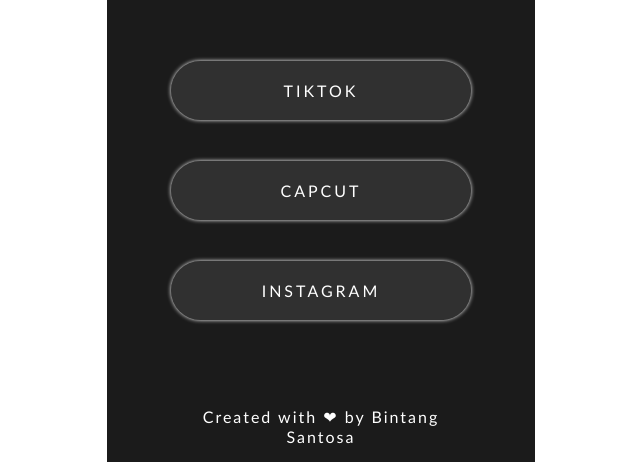
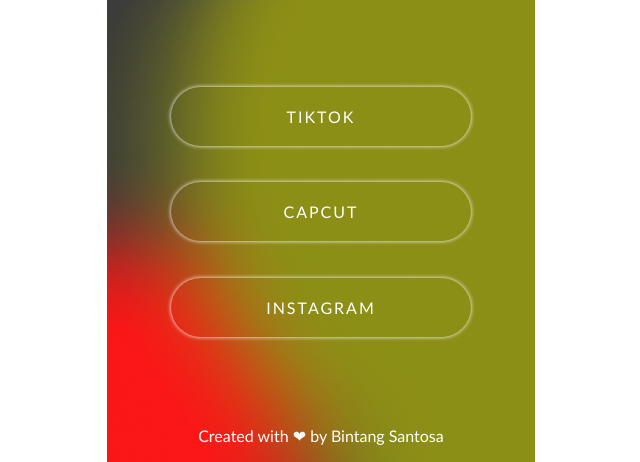
Before and after one commit to BntngSantosa/bio-TT, a plain HTML site: page index.html in a window 1280 px wide. Shown: the part 338-800 px from the top of the page, without its empty margins (319-959 px from the left). Drawn offline with Linux system fonts and the light colour scheme.

Commit message:
Update css

```diff
--- a/index.html
+++ b/index.html
@@ -13,7 +13,7 @@
       </nav>
       <section class="hero">
         <div class="container">
-          <img src="/asests/imgs/WhatsApp Image 2023-07-15 at 15..jpg" alt="">
+          <img src="/asests/imgs/WhatsApp Image 2023-07-15 at 15..jpg" alt="" />
           <h3>TEMPLATE | KECE 🔥</h3>
           <p>@creatormuda_0</p>
         </div>
@@ -21,12 +21,12 @@
       <section class="socmed">
         <div class="container">
           <a href="https://www.tiktok.com/@creatormuda_0" target="_blank">TIKTOK</a>
-          <a href="https://mobile.capcutshare.com/s/Zs8FjDsU1/">CAPCUT</a>
+          <a href="https://mobile.capcutshare.com/s/Zs8FjDsU1/" target="_blank">CAPCUT</a>
           <a href="https://www.instagram.com/bntngsnts_/" target="_blank">INSTAGRAM</a>
         </div>
       </section>
       <footer>
-        <p style="color: white">Created with ❤ by <a href="http://instagram.com/bntngsnts_/" class="text-white fw-bold">Bintang Santosa</a></p>
+        <p style="color: white">Created with ❤ by <a href="http://instagram.com/bntngsnts_/" class="text-white fw-bold" target="_blank">Bintang Santosa</a></p>
       </footer>
     </main>
   </body>
--- a/src/css/style.css
+++ b/src/css/style.css
@@ -4,7 +4,7 @@
   box-sizing: border-box;
 }
 body {
-  font-family: 'Gill Sans', 'Gill Sans MT', Calibri, 'Trebuchet MS', sans-serif;
+  font-family: "Gill Sans", "Gill Sans MT", Calibri, "Trebuchet MS", sans-serif;
   width: 100%;
   display: flex;
   align-items: center;
@@ -18,7 +18,9 @@ main {
   flex-direction: column;
   align-items: center;
   justify-content: space-between;
-  background-color: rgb(27, 27, 27);
+  background: url(/asests/imgs/Group\ 1\ \(3\).png);
+  background-position: center;
+  background-repeat: no-repeat;
 }
 main nav {
   width: 100%;
@@ -26,7 +28,6 @@ main nav {
   display: flex;
   align-items: center;
   justify-content: center;
-  background-color: rgba(70, 70, 70, 0.5);
   border-radius: 50px;
   box-shadow: rgb(255, 255, 255) 0 0 4px;
 }
@@ -52,7 +53,8 @@ main .hero .container img {
   margin-bottom: 20px;
   border-radius: 50px;
 }
-main .hero .container h3, p {
+main .hero .container h3,
+main .hero .container p {
   color: white;
   letter-spacing: 2px;
 }
@@ -61,11 +63,11 @@ main .socmed {
 }
 main .socmed .container {
   width: 100%;
-  height: 300px;
+  height: 250px;
   display: flex;
   flex-direction: column;
   align-items: center;
-  justify-content: space-around;
+  justify-content: space-between;
 }
 main .socmed .container a {
   width: 100%;
@@ -73,10 +75,9 @@ main .socmed .container a {
   text-align: center;
   text-decoration: none;
   color: white;
-  background-color: rgba(70, 70, 70, 0.5);
   border-radius: 50px;
   box-shadow: rgb(255, 255, 255) 0 0 4px;
-  letter-spacing: 3px;
+  letter-spacing: 2px;
 }
 main footer {
   width: 100%;
@@ -89,6 +90,3 @@ main footer p a {
 main .socmed .container a:hover {
   background-color: black;
 }
-main .socmed .container a:active{
-  background-color: black;
-}
```
Also changed, not shown: asests/imgs/Group 1 (3).png (added).
